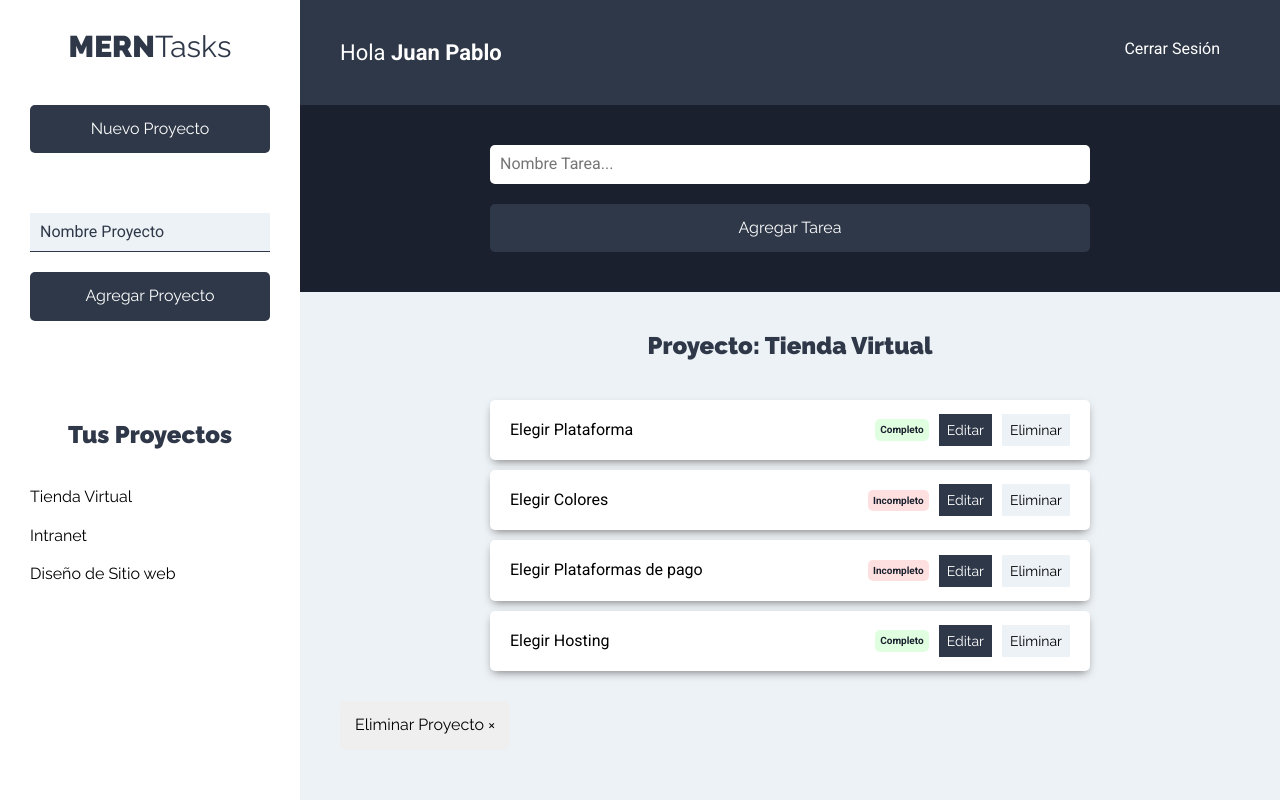
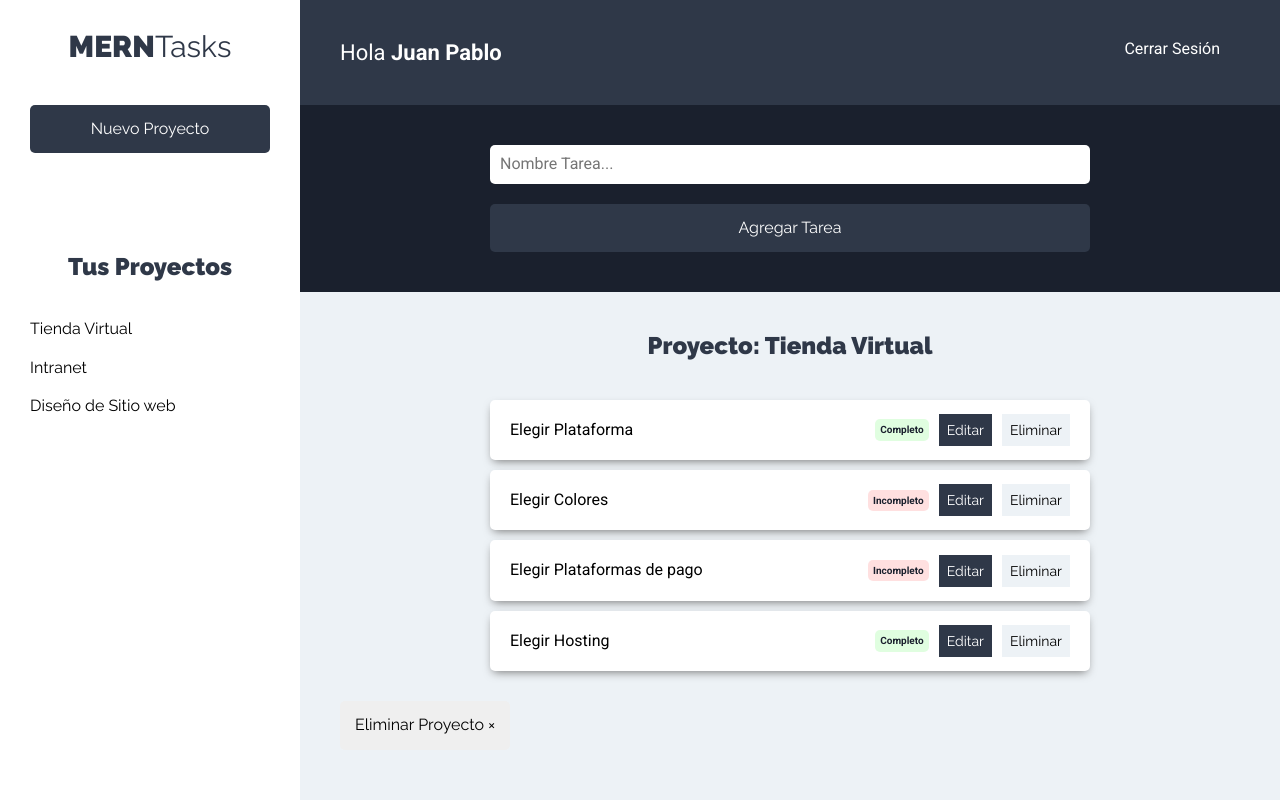
Before and after one commit to Pitagoras27/udemy-couses, a React (Create React App) app in the folder merntask-cliente/: page /proyectos in a window 1280 px wide. Built offline with nearby package versions, Linux system fonts and the light colour scheme.

Commit message:
Se consume contecto con useContext en componente Nuevo proyecto

```diff
--- a/merntask-cliente/src/components/proyectos/NuevoProyecto.js
+++ b/merntask-cliente/src/components/proyectos/NuevoProyecto.js
@@ -1,47 +1,46 @@
-import React, { Fragment, useState } from 'react';
+import React, { Fragment, useState, useContext } from "react";
+import proyectoContext from "../../context/proyectos/proyectoContext";
 
 const NuevoProyecto = () => {
-
+  // Obtener el state del formulario
+  const proyectosContext = useContext(proyectoContext);
+  const { formulario } = proyectosContext;
 
   // State para Proyecto
   const [proyecto, guardarProyecto] = useState({
-        nombre: ''
+    nombre: "",
   });
 
   // Extraer nombre de proyecto
-    const { nombre } = proyecto;
+  const { nombre } = proyecto;
 
   // Lee los contenidos del input
-    const onChangeProyecto = e => {
+  const onChangeProyecto = (e) => {
     guardarProyecto({
       ...proyecto,
-            [e.target.name] : e.target.value
-        })
-    }
+      [e.target.name]: e.target.value,
+    });
+  };
 
   // Cuando el usuario envia un proyecto
-    const onSubmitProyecto = e => {
+  const onSubmitProyecto = (e) => {
     e.preventDefault();
 
     // Validar el proyecto
 
-
     // agregar al state
 
     // Reiniciar el form
-    }
+  };
 
   return (
     <Fragment>
-            <button
-                type="button"
-                className="btn btn-block btn-primario"
-            >Nuevo Proyecto</button>
+      <button type="button" className="btn btn-block btn-primario">
+        Nuevo Proyecto
+      </button>
 
-            <form
-                className="formulario-nuevo-proyecto"
-                onSubmit={onSubmitProyecto}
-            >
+      {formulario ? (
+        <form className="formulario-nuevo-proyecto" onSubmit={onSubmitProyecto}>
           <input
             type="text"
             className="input-text"
@@ -56,10 +55,10 @@ const NuevoProyecto = () => {
             className="btn btn-primario btn-block"
             value="Agregar Proyecto"
           />
-
         </form>
+      ) : null}
     </Fragment>
   );
-}
+};
 
 export default NuevoProyecto;
```
Lines whose indentation alone changed are shown as unchanged.
